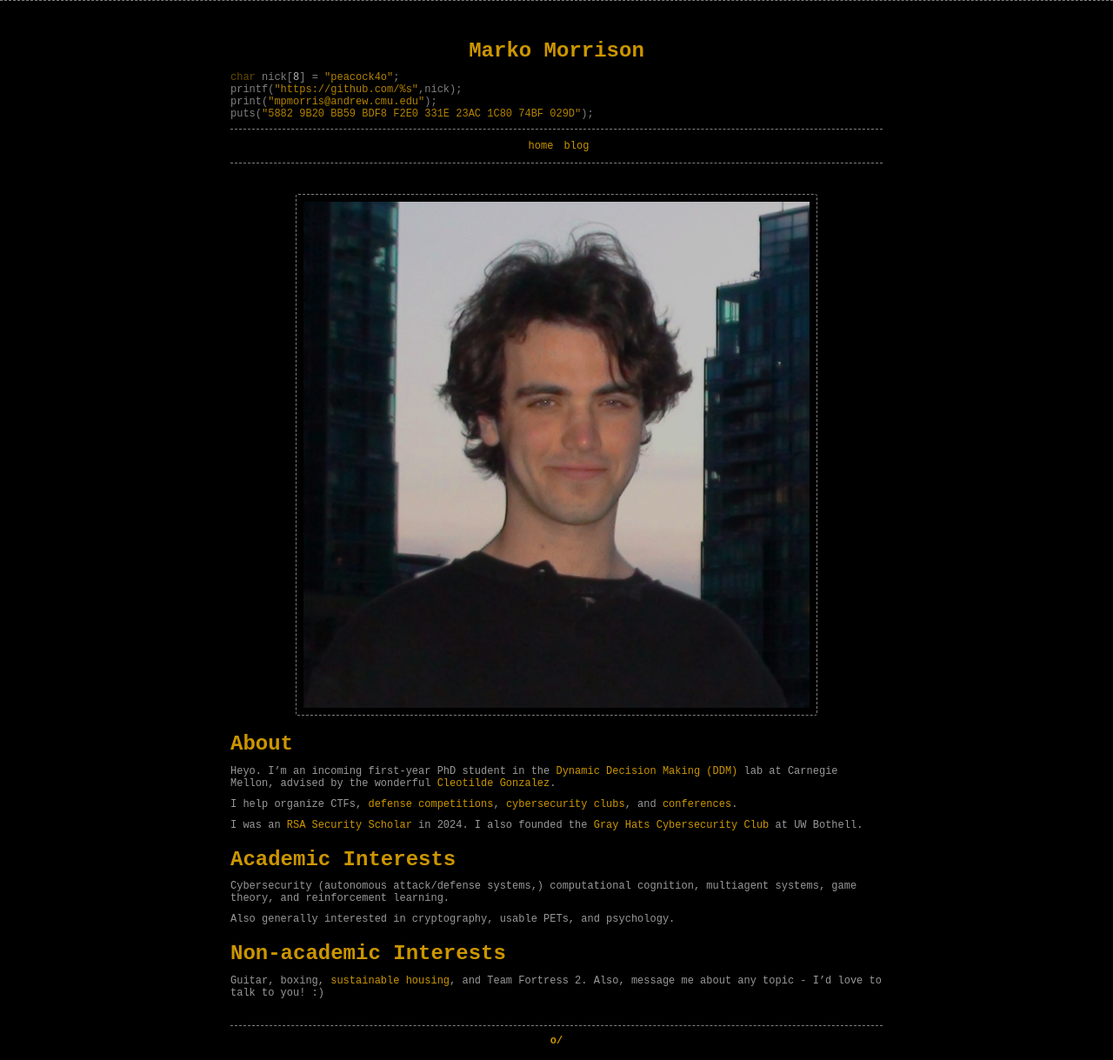
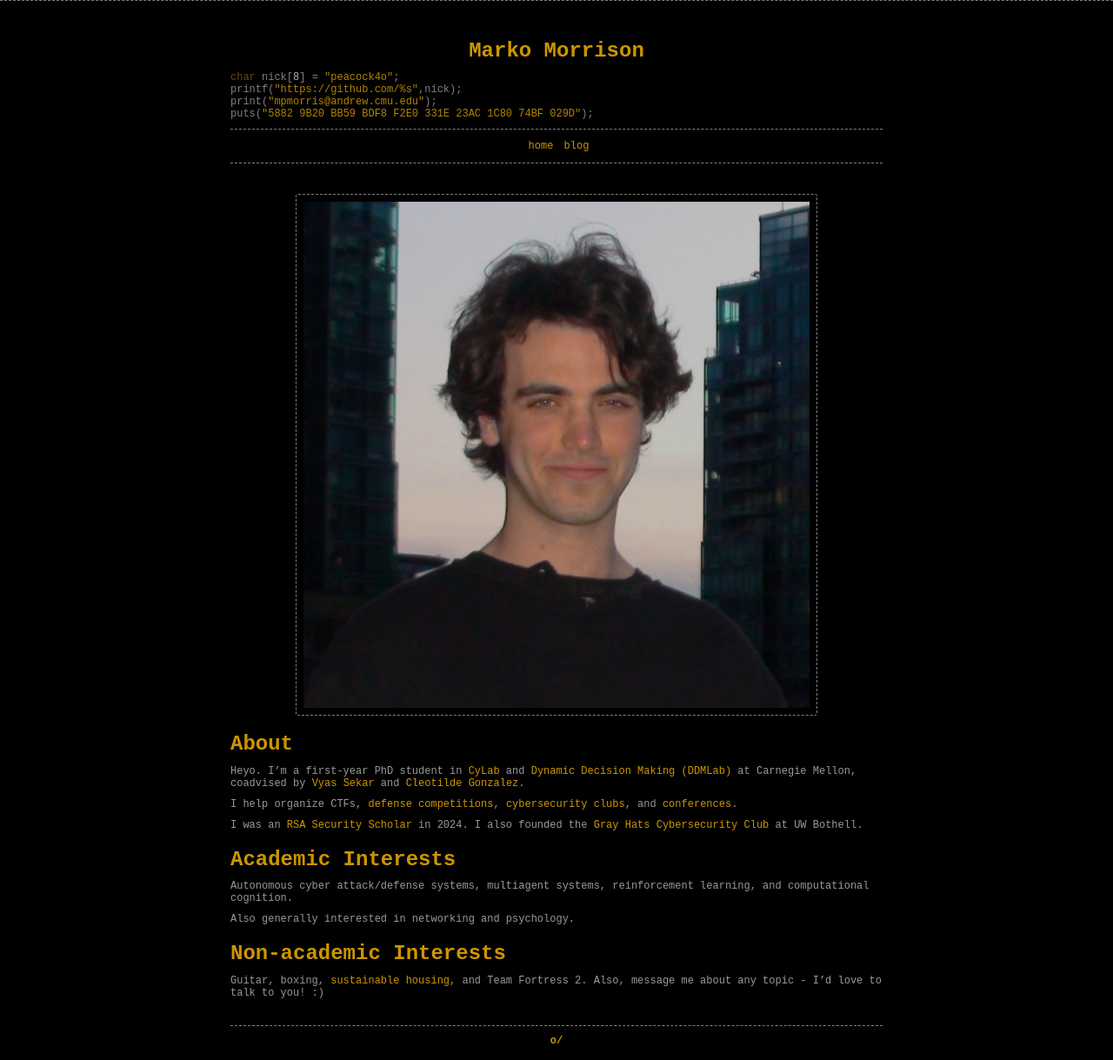
Before and after one commit to peacock4o/peacock4o.github.io, a Jekyll site: the page built from index.md, in a window 1280 px wide. Shown: the whole page at 87% size. Built offline with Jekyll 4.4.1, drawn with Linux system fonts in a browser that asks for light colours.

Commit message:
Update 2026

```diff
--- a/index.md
+++ b/index.md
@@ -6,7 +6,7 @@ layout: content
 
 # About
 
-Heyo. I'm an incoming first-year PhD student in the [Dynamic Decision Making (DDM)](https://www.cmu.edu/dietrich/sds/ddmlab/) lab at Carnegie Mellon, advised by the wonderful [Cleotilde Gonzalez](https://www.cmu.edu/dietrich/sds/ddmlab/cotyweb/).
+Heyo. I'm a first-year PhD student in [CyLab](https://www.cylab.cmu.edu/) and [Dynamic Decision Making (DDMLab)](https://www.cmu.edu/dietrich/sds/ddmlab/) at Carnegie Mellon, coadvised by [Vyas Sekar](https://users.ece.cmu.edu/~vsekar/) and [Cleotilde Gonzalez](https://www.cmu.edu/dietrich/sds/ddmlab/cotyweb/).
 
 I help organize CTFs, [defense competitions](https://www.nationalccdc.org/), [cybersecurity clubs](https://uwctf.cs.washington.edu/), and [conferences](https://www.bsidesseattle.com/).
 
@@ -15,9 +15,9 @@ I was an [RSA Security Scholar](https://www.rsaconference.com/rsac-programs/secu
 
 # Academic Interests
 
-Cybersecurity (autonomous attack/defense systems,) computational cognition, multiagent systems, game theory, and reinforcement learning.
+Autonomous cyber attack/defense systems, multiagent systems, reinforcement learning, and computational cognition.
 
-Also generally interested in cryptography, usable PETs, and psychology.
+Also generally interested in networking and psychology.
 
 # Non-academic Interests
 
```
Also changed, not shown: _posts/2025/.2025-02-18-statistical-rethinking.md (deleted, +0 -16 lines).
